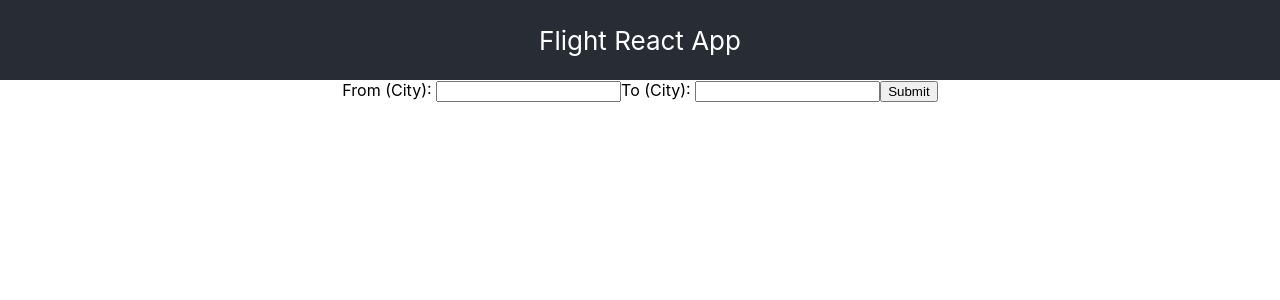
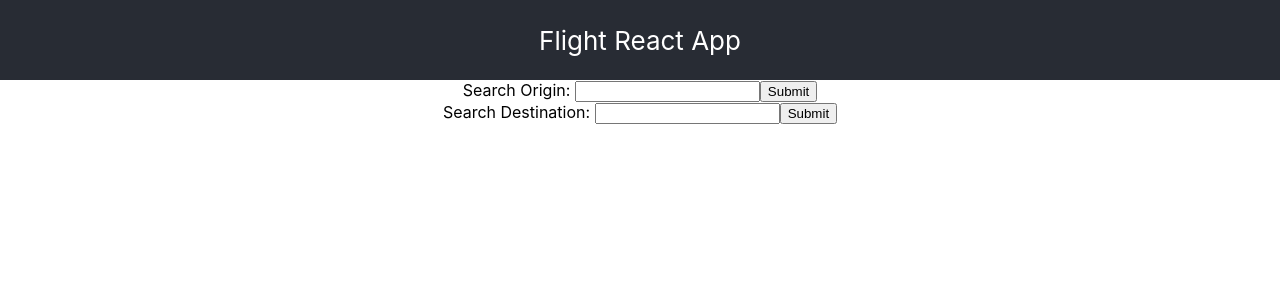
Before and after one commit to pranayyadav1218/find-your-flight, a React (Create React App) app in the folder flight-react-app/: page / in a window 1280 px wide. Shown: the top 300 px of the page. Built offline with nearby package versions, Linux system fonts and the light colour scheme.

Commit message:
Created separate branch for work-in-progress. Created basic forms for input.

```diff
--- a/flight-react-app/src/App.js
+++ b/flight-react-app/src/App.js
@@ -1,5 +1,5 @@
 import './App.css';
-import FlightInformation from './components/FlightInformation.js';
+import FlightInfo from './components/FlightInfo.js';
 
 function App() {
   return (
@@ -8,7 +8,7 @@ function App() {
         Flight React App
       </div>
       <div>
-        <FlightInformation></FlightInformation>
+        <FlightInfo></FlightInfo>
       </div>
     </div>
 
--- /dev/null
+++ b/flight-react-app/src/components/AirportSelect.js
@@ -0,0 +1,20 @@
+import React from 'react'
+
+function AirportSelect(props) {
+
+    return (
+        <div>
+            <label>Select Airport: </label>
+            <select value={props.value} onChange={props.onChange} >
+            {props.places.map((place, index) => {
+                return (
+                    <option key={index} value={place.PlaceId}>{place.PlaceName}</option>
+                )
+            })
+            }
+            </select>
+        </div>
+    )
+}
+
+export default AirportSelect
--- /dev/null
+++ b/flight-react-app/src/components/FlightInfo.js
@@ -0,0 +1,41 @@
+import React, { useState } from 'react';
+import FlightInfoForm from './FlightInfoForm';
+function FlightInfo(props) {
+    const [origin, setOrigin] = useState("");
+    const [originSelected, setOriginSelected] = useState(false);
+    const [destination, setDestination] = useState("");
+    const [destinationSelected, setDestinationSelected] = useState(false);
+    const [outboundDate, setOutboundDate] = useState("anytime");
+    const [inboundDate, setInboundDate] = useState("");
+    const [currency, setCurrency] = useState("USD");
+    const [currencyList, setCurrencyList] = useState([]);
+    async function getCurrencies() {
+        const options =  {
+            "method": "GET",
+            "headers": {
+                "x-rapidapi-key": "a80276efe6mshdba99d004ae62b1p11b87cjsn61b6448bc521",
+                "x-rapidapi-host": "skyscanner-skyscanner-flight-search-v1.p.rapidapi.com"
+            }
+        }
+        async function currencyAPICall() {
+            let response = await fetch("https://skyscanner-skyscanner-flight-search-v1.p.rapidapi.com/apiservices/reference/v1.0/currencies",
+               options).then(response => {console.log(response)});
+            response = await response.json();
+            //setCurrencyList(response.Currencies);
+        }
+
+    }
+
+
+
+    return (
+        <div>
+            <FlightInfoForm origin={origin} setOrigin={setOrigin} originSelected={originSelected} setOriginSelected={setOriginSelected}
+                 destination={destination} setDestination={setDestination} destinationSelected>
+
+            </FlightInfoForm>
+        </div>
+    )
+}
+
+export default FlightInfo
--- /dev/null
+++ b/flight-react-app/src/components/FlightInfoForm.js
@@ -0,0 +1,99 @@
+import React, { useState } from 'react';
+import AirportSelect from './AirportSelect.js';
+
+function FlightInfoForm(props) {
+    // Values for origin
+    const [originPlaces, setOriginPlaces] = useState([]); // Places list for origins
+    const [originQuery, setOriginQuery] = useState(""); // query to use when fetching origins places
+    const [showOrigins, setShowOrigins] = useState(false); // controls when origin-select screen is shown
+    //const [origin, setOrigin] = useState(""); // final origin selected by user
+    //const [originSelected, setOriginSelected] = useState(false); // allows us to capture the user's final choice
+
+    const [destinationPlaces, setDestinationPlaces] = useState([]); // Places list for destinations
+    const [destinationQuery, setDestinationQuery] = useState(""); // query to use when fetching destinations
+    const [showDestinations, setShowDestinations] = useState(false); // controls when destination-select screen is shown
+    //const [destination, setDestination] = useState(""); // final destination selected by user
+    //const [destinationSelected, setDestinationSelected] = useState(true); // allows us to capture user's final choice (starts out as true to prevent destination from rendering)
+
+
+
+    function handleOrigin(e) {
+        e.preventDefault();
+        const options = {
+            method: "GET",
+            headers: {
+                "x-rapidapi-key": "a80276efe6mshdba99d004ae62b1p11b87cjsn61b6448bc521",
+                "x-rapidapi-host": "skyscanner-skyscanner-flight-search-v1.p.rapidapi.com",
+                "useQueryString": true
+            }
+        };
+        async function originsAPICall() {
+            let response = await fetch("https://skyscanner-skyscanner-flight-search-v1.p.rapidapi.com/apiservices/autosuggest/v1.0/US/USD/en-US/?" + new URLSearchParams({query: originQuery}), options);
+            response = await response.json();
+            console.log(response.Places);
+            setOriginPlaces(response.Places);
+            setShowOrigins(true);
+        }
+        originsAPICall();
+        setOriginQuery("");
+    }
+
+    function handleDestination(e) {
+        e.preventDefault();
+        const options = {
+            method: "GET",
+            headers: {
+                "x-rapidapi-key": "a80276efe6mshdba99d004ae62b1p11b87cjsn61b6448bc521",
+                "x-rapidapi-host": "skyscanner-skyscanner-flight-search-v1.p.rapidapi.com",
+                "useQueryString": true
+            }
+        };
+        async function destinationsAPICall() {
+            let response = await fetch("https://skyscanner-skyscanner-flight-search-v1.p.rapidapi.com/apiservices/autosuggest/v1.0/US/USD/en-US/?" + new URLSearchParams({query: destinationQuery}), options);
+            response = await response.json();
+            console.log(response.Places);
+            setDestinationPlaces(response.Places);
+            setShowDestinations(true);
+        }
+        destinationsAPICall();
+        setDestinationQuery("");
+    }
+
+
+    function handleOriginSelect(e) {
+        e.preventDefault();
+        props.setOrigin(e.target.value);
+        props.setOriginSelected(true);
+    }
+    function handleDestinationSelect(e) {
+        e.preventDefault();
+        props.setDestination(e.target.value);
+        props.setDestinationSelected(true);
+    }
+
+    return (
+        <div className="FlightInfoTable">
+
+            <form onSubmit={handleOrigin}>
+                <label>
+                    Search Origin: <input value={originQuery} onChange={e => setOriginQuery(e.target.value)}/>
+                </label>
+                <button>Submit</button>
+            </form>
+            {showOrigins ? <AirportSelect places={originPlaces} value={props.origin} onChange={handleOriginSelect}/> : <></>}
+
+            <form onSubmit={handleDestination}>
+                <label>
+                    Search Destination: <input value={destinationQuery} onChange={e => setDestinationQuery(e.target.value)}/>
+                </label>
+                <button>Submit</button>
+            </form>
+
+
+            {showDestinations ? <AirportSelect places={destinationPlaces} value={props.destination} onChange={handleDestinationSelect}/> : <></>}
+
+        </div>
+    )
+}
+
+export default FlightInfoForm
--- a/flight-react-app/src/components/FlightInformation.js
+++ /dev/null
@@ -1,31 +0,0 @@
-import React, { useState } from 'react';
-import './FlightInformation.css';
-
-function FlightInformation() {
-    const [query, setQuery] = useState({
-        to: "",
-        from: ""
-    });
-    const [showInfo, setShowInfo] = useState(false);
-
-    function handleSubmit(e) {
-        e.preventDefault();
-        console.log(query);
-        setShowInfo(true);
-    }
-
-    return (
-        <div className="FlightInfoTable">
-            <form onSubmit={handleSubmit}>
-                <label htmlFor="queryInput">From (City): </label>
-                <input id="queryInput" value={query.from} onChange={e => setQuery({...query, from: e.target.value})} required/>
-                <label htmlFor="queryInput">To (City): </label>
-                <input id="queryInput" value={query.to} onChange={e => setQuery({...query, to: e.target.value})} required/>
-                <button className="search-button">Submit</button>
-            </form>
-            { showInfo ? "Info" : <></>}
-        </div>
-    )
-}
-
-export default FlightInformation
```
Also changed, not shown: flight-react-app/src/components/FlightInformation.css (deleted).
